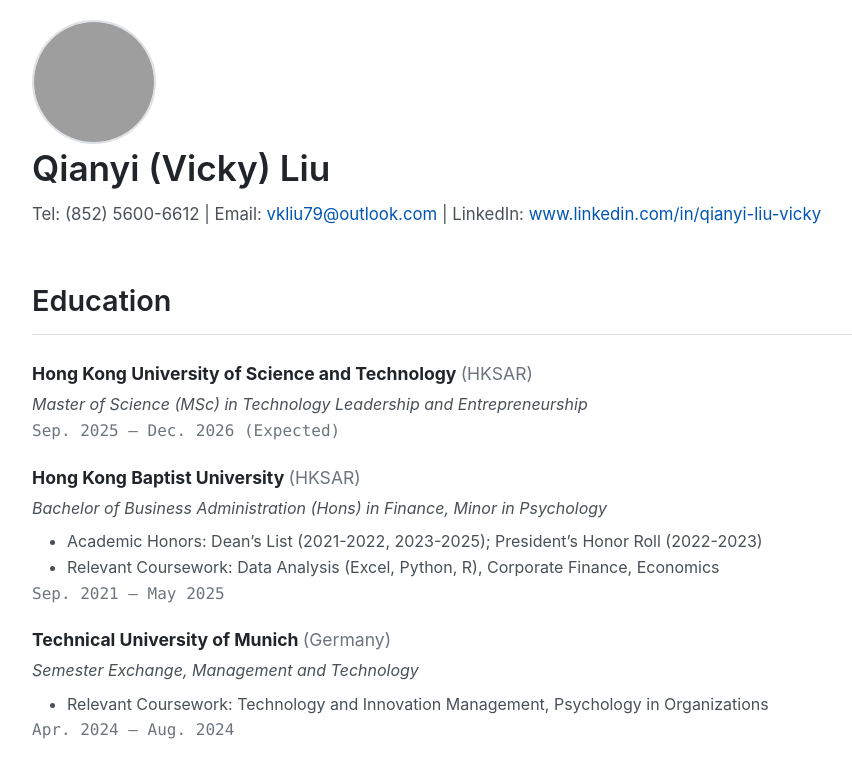
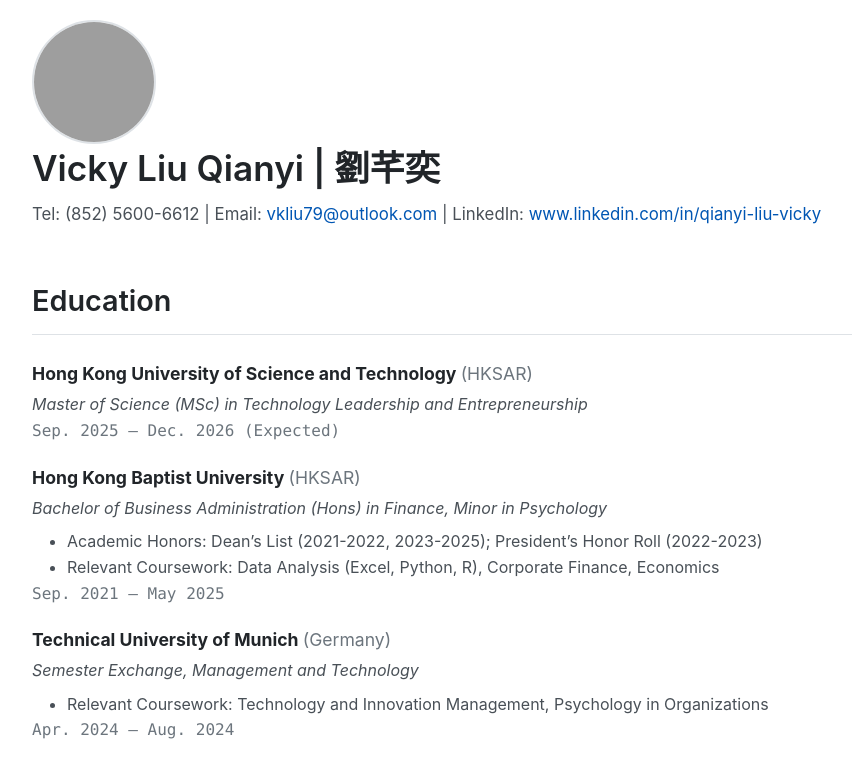
Before and after one commit to vickyliu79/vickyliu79.github.io, a plain HTML site: page index.html in a window 1280 px wide. Shown: the top 760 px of the page, without its empty margins (183-1035 px from the left). Drawn offline with Linux system fonts and the light colour scheme; grey boxes are pictures that could not be loaded.

Commit message:
Update index.html

```diff
--- a/index.html
+++ b/index.html
@@ -3,7 +3,7 @@
 <head>
     <meta charset="UTF-8">
     <meta name="viewport" content="width=device-width, initial-scale=1.0">
-    <title>Vicky Liu Qianyi 劉芊奕 | Personal Page</title>
+    <title>Vicky Liu Qianyi | Personal Page</title>
     <style>
         body {
             font-family: -apple-system, BlinkMacSystemFont, "Segoe UI", Roboto, "Helvetica Neue", Arial, sans-serif;
@@ -162,7 +162,7 @@
                 <img src="vicky%20profile%20photo.JPG" alt="Profile Photo of Qianyi Vicky Liu">
             </div>
             <div class="header-text">
-                <h1>Qianyi (Vicky) Liu</h1>
+                <h1>Vicky Liu Qianyi | 劉芊奕</h1>
                 <p>Tel: (852) 5600-6612 | Email: <a href="mailto:vkliu79@outlook.com">vkliu79@outlook.com</a> | LinkedIn: <a href="https://www.linkedin.com/in/qianyi-liu-vicky" target="_blank">www.linkedin.com/in/qianyi-liu-vicky</a></p>
             </div>
         </header>
```
